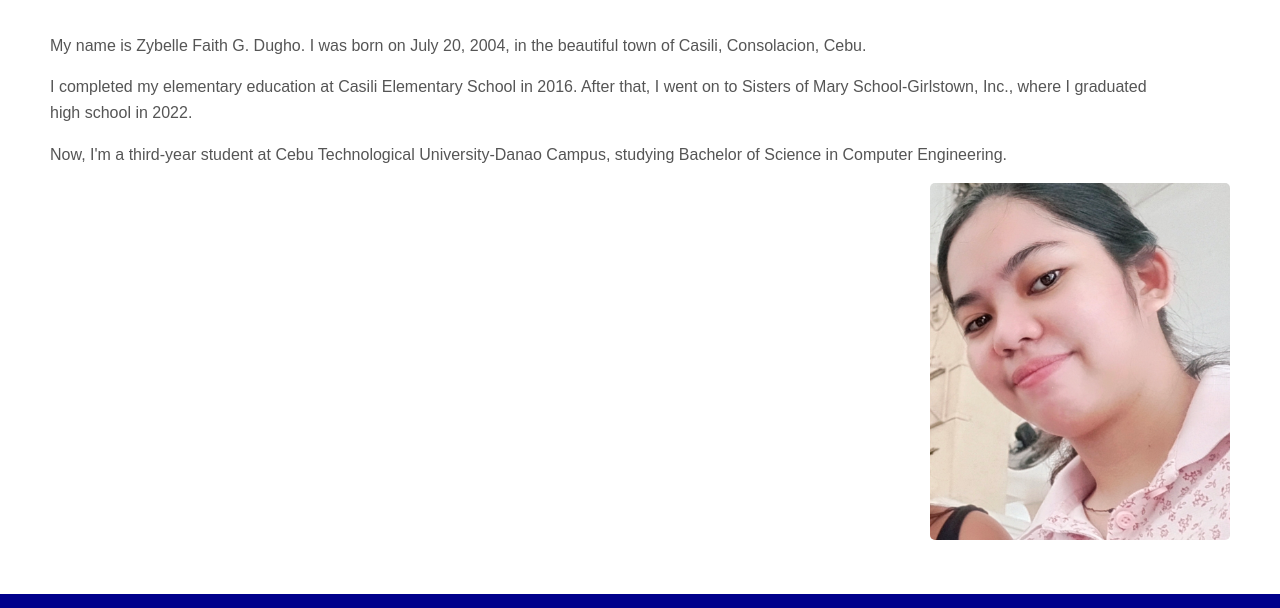
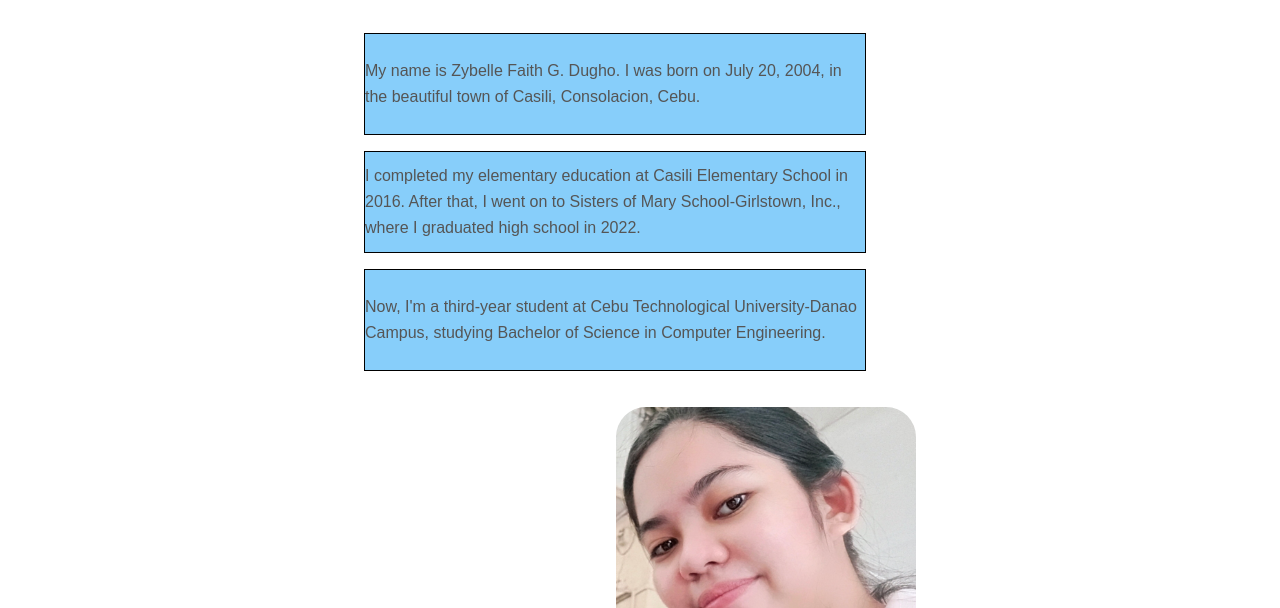
Before and after one commit to zybelle-dugho/story2024, a plain HTML site: page about.html in a window 1280 px wide. Shown: the part 160-768 px from the top of the page. Drawn offline with Linux system fonts and the light colour scheme.

Commit message:
Update style.css

```diff
--- a/style.css
+++ b/style.css
@@ -1,5 +1,6 @@
 body {
     font-family: sans-serif;
+    src: url(sansation_bold.woff);
     margin: 0;
     background-color: #f4f4f4;
 }
@@ -216,17 +217,26 @@ footer .social-media i {
     font-size: 1em;
     line-height: 1.6;
     color: #555;
+    background-color: lightskyblue;
+    width: 500px;
+    height: 100px;
+    border: 1px solid black;
+    overflow: scroll;
+    align-content: center;
 }
 
 .about-image {
     flex: 1;
     text-align: right;
+    padding-top: 20px;
+
 }
 
 .about-image img {
     max-width: 300px;
     height: auto;
-    border-radius: 5px;
+    border-radius: 30px;
+    align-content: center;
 }
 
 @media (max-width: 768px) {
@@ -345,4 +355,4 @@ footer .social-media i {
   .contact-info {
     grid-template-columns: 1fr;
   }
-  }
+    }
```
